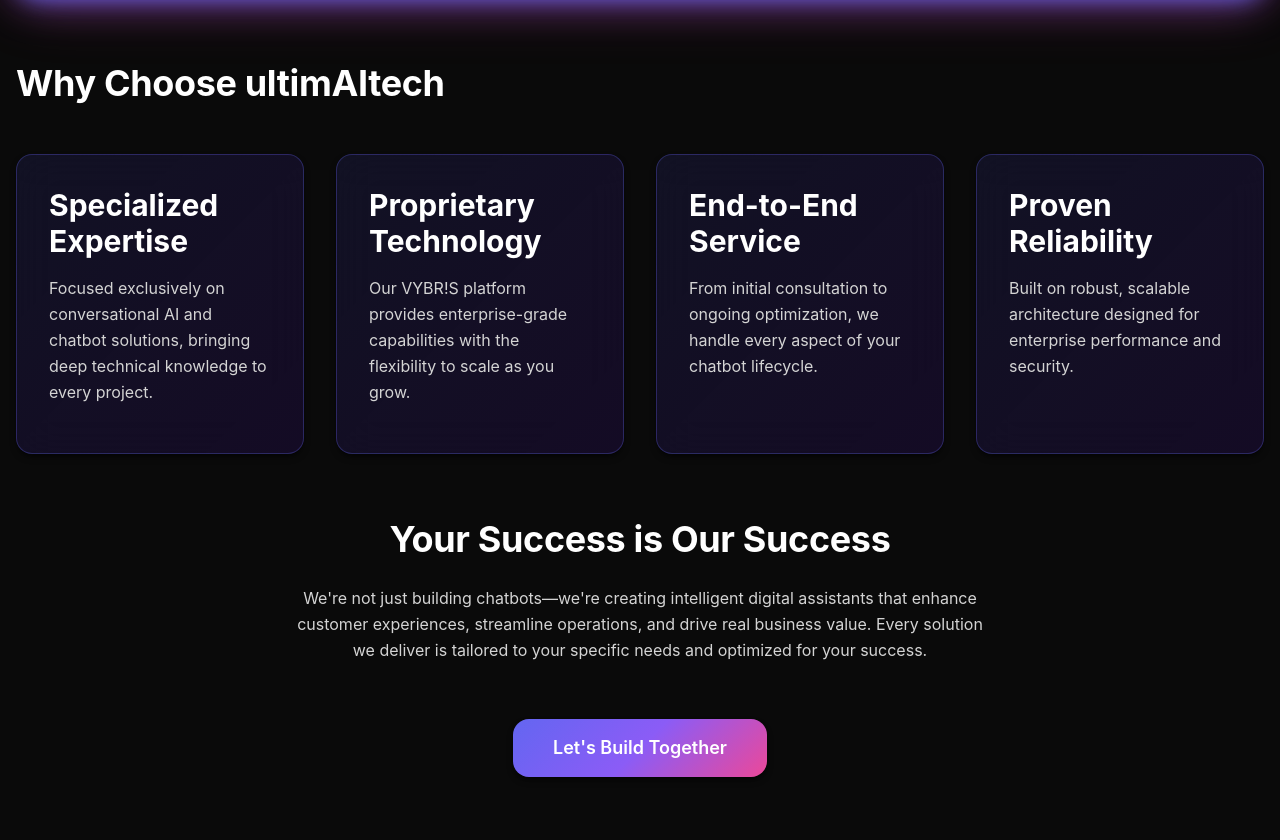
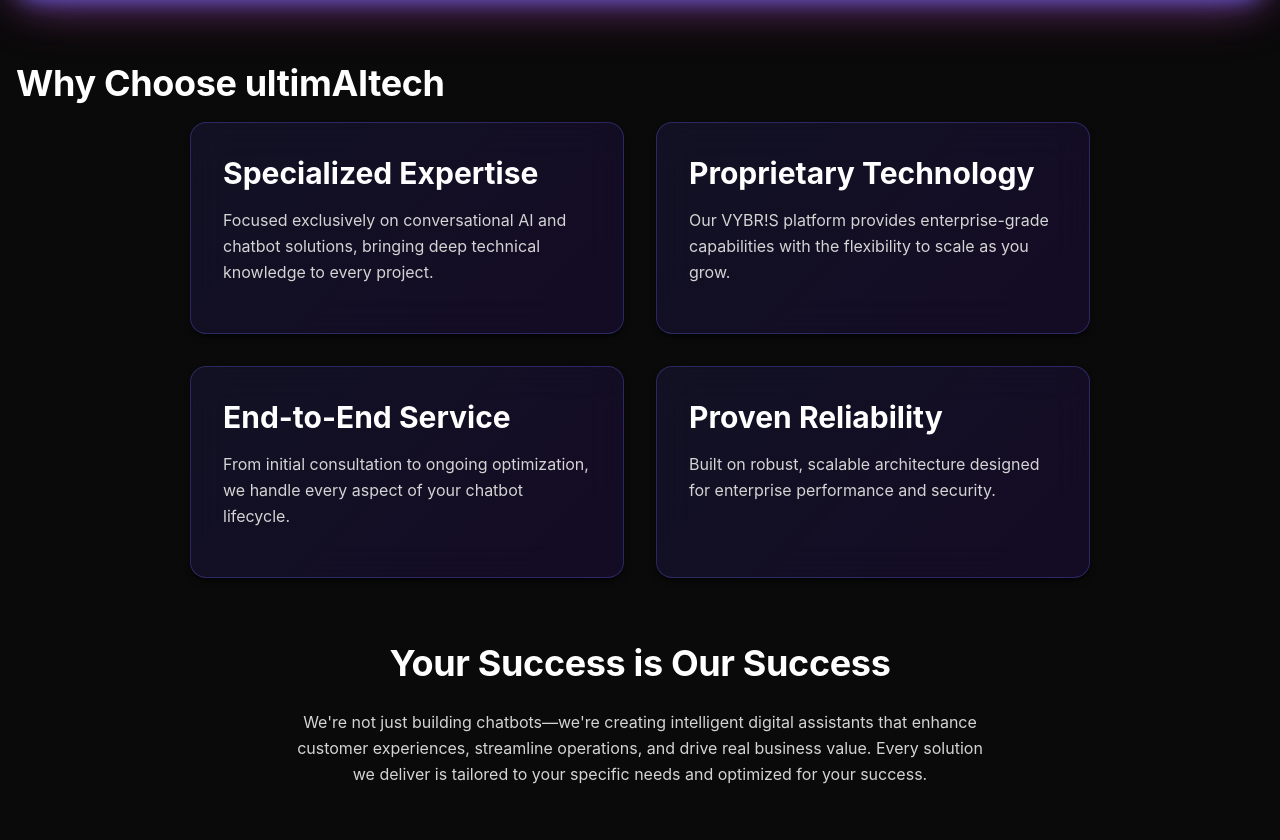
Before and after one commit to andre568-bot/ultimate, a website built with Vite: page about.html in a window 1280 px wide. Shown: the part 907-1747 px from the top of the page. Built offline with nearby package versions, Linux system fonts and the light colour scheme.

Commit message:
Update Why Choose and Add-on Services sections to 2x2 grid layout

```diff
--- a/about.html
+++ b/about.html
@@ -126,7 +126,8 @@
 
             <div data-animate="animate-fadeInUp">
                 <h2>Why Choose ultimAItech</h2>
-                <div class="values-grid">
+                <div class="values-grid"
+                    style="grid-template-columns: repeat(2, 1fr); max-width: 900px; margin: 0 auto;">
                     <div class="card card-gradient">
                         <h3>Specialized Expertise</h3>
                         <p>Focused exclusively on conversational AI and chatbot solutions, bringing deep technical
```
Also changed, not shown: pricing.html (+2 -2 lines).
